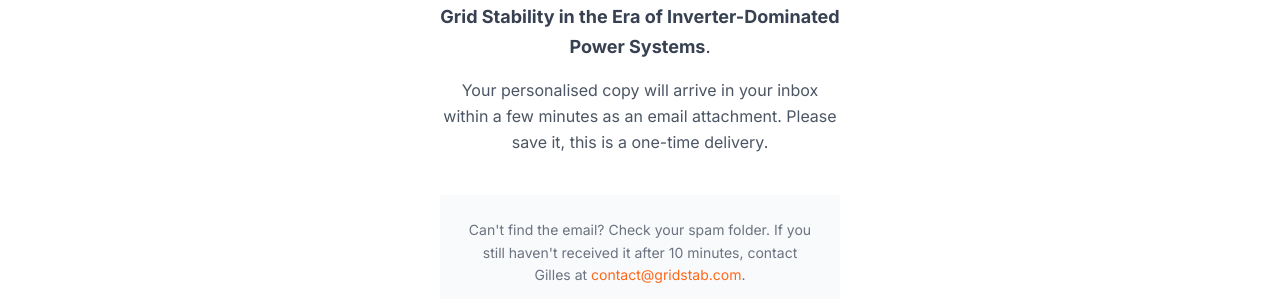
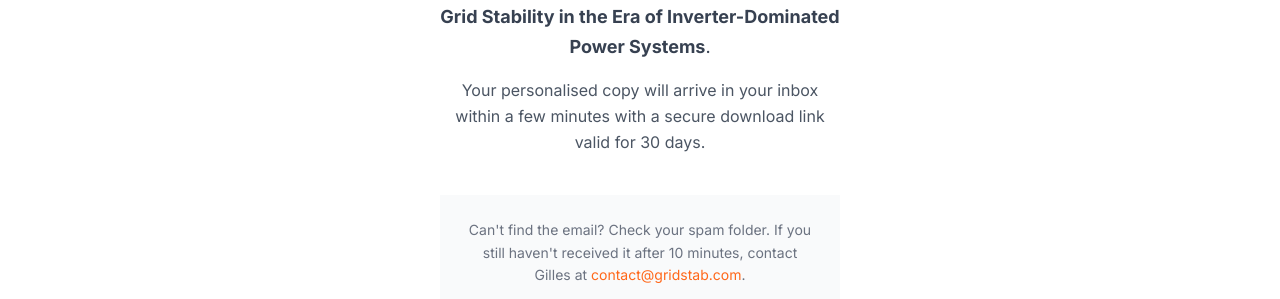
Before and after one commit to htdev-clients/gridstab, a Jekyll site: the page built from book/success.html, in a window 1280 px wide and 1279 px high. Shown: the part 463-762 px from the top of the window. Built offline with Jekyll 4.4.1, drawn with Linux system fonts in a browser that asks for light colours.

Commit message:
Update success page copy to reflect download-link delivery

```diff
--- a/book/success.html
+++ b/book/success.html
@@ -25,8 +25,8 @@ sitemap: false
     </p>
 
     <p class="text-gray-600 leading-relaxed mb-10">
-      Your personalised copy will arrive in your inbox within a few minutes as an email attachment.
-      Please save it, this is a one-time delivery.
+      Your personalised copy will arrive in your inbox within a few minutes
+      with a secure download link valid for 30 days.
     </p>
 
     <!-- Help note -->
```
